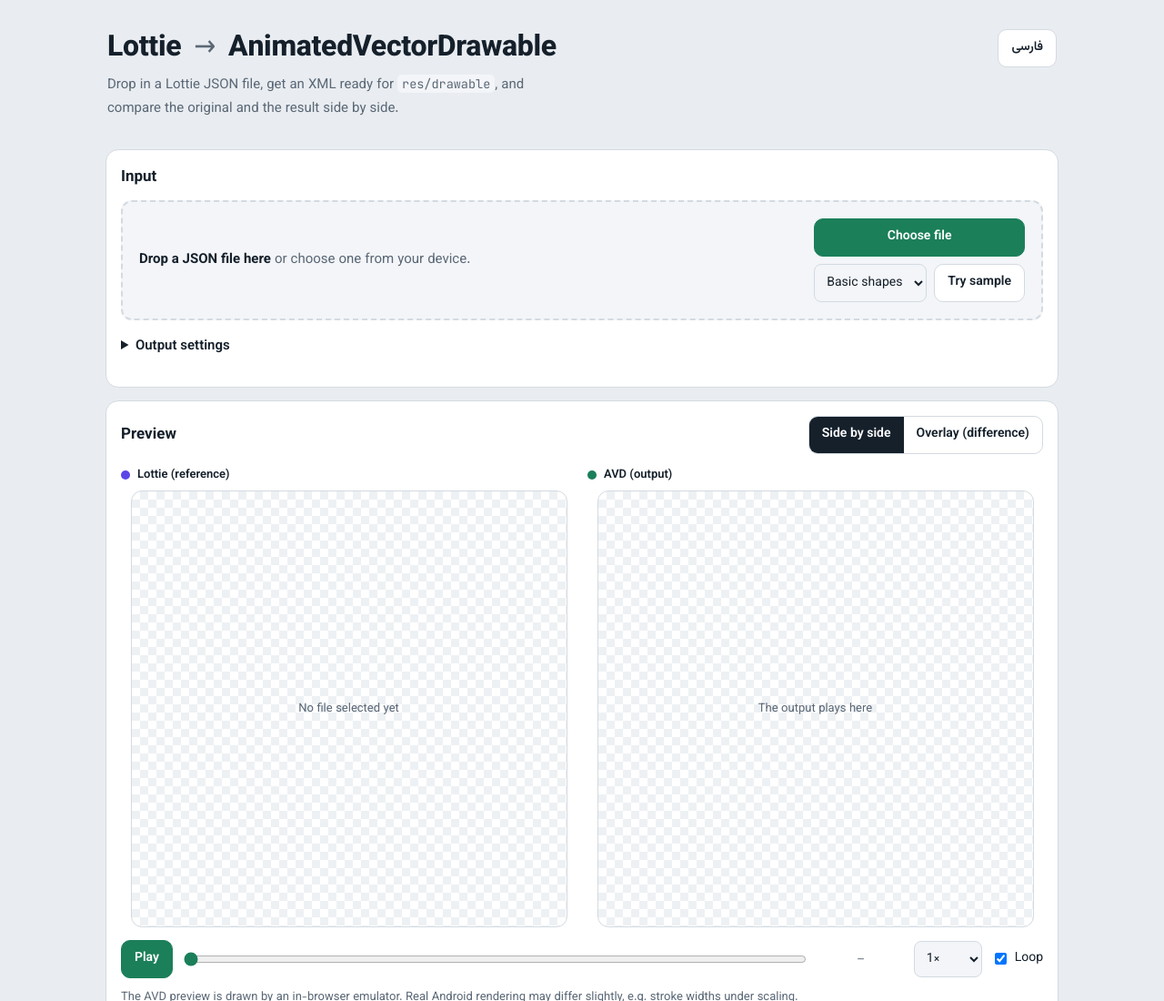
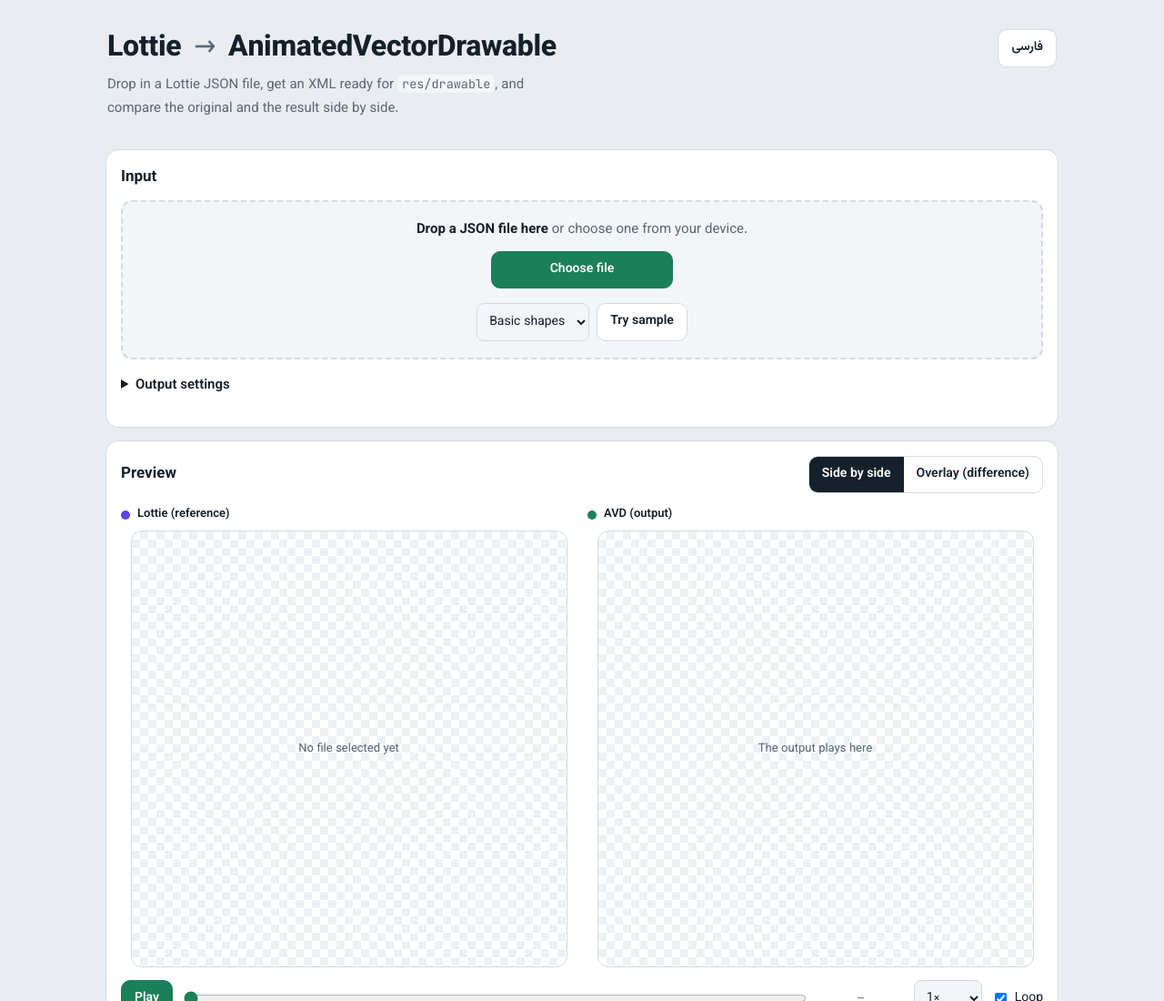
Before and after one commit to AliBinkhani/Lottie-to-AVD, a plain HTML site: page index.html in a window 1280 px wide. Shown: the top 1100 px of the page at 91% size. Drawn offline with Linux system fonts and the light colour scheme.

Commit message:
Centre the file picker and add space below it
The input area is now a centred column: prompt text, the file picker
(min 200px wide) with a 16px bottom margin, then the sample controls.

Co-Authored-By: Claude Opus 5.5 <noreply@anthropic.com>
Claude-Session: https://claude.ai/code/session_01Ch57vWZMYrwm8gbbo2ghse

```diff
--- a/src/css/styles.css
+++ b/src/css/styles.css
@@ -109,12 +109,10 @@ code.inl{font-family:var(--mono);font-size:.9em;background:var(--surface-2);padd
 .label-btn{background:var(--accent);border-color:var(--accent);color:var(--accent-ink)}
 .opt-check{margin-top:12px;font-weight:600}
 
-/* Input actions: file picker on top, sample picker + button below */
-.drop-actions{display:flex;flex-direction:column;gap:8px;flex:0 1 auto}
-.drop-actions .label-btn{justify-content:center}
-.sample-row{display:flex;gap:8px}
-.sample-row select{flex:1 1 auto;min-width:0}
+/* Input area: text, then a centred file picker, then sample controls */
+.drop{flex-direction:column;justify-content:center;text-align:center}
+.drop-actions{display:flex;flex-direction:column;align-items:center;width:100%}
+.drop-actions .label-btn{justify-content:center;min-width:200px;margin-bottom:16px}
+.sample-row{display:flex;justify-content:center;gap:8px;max-width:100%}
+.sample-row select{flex:0 1 auto;min-width:0}
 .sample-row button{flex:none}
-@media (max-width:560px){
-  .drop-actions{flex:1 1 100%}
-}
```
